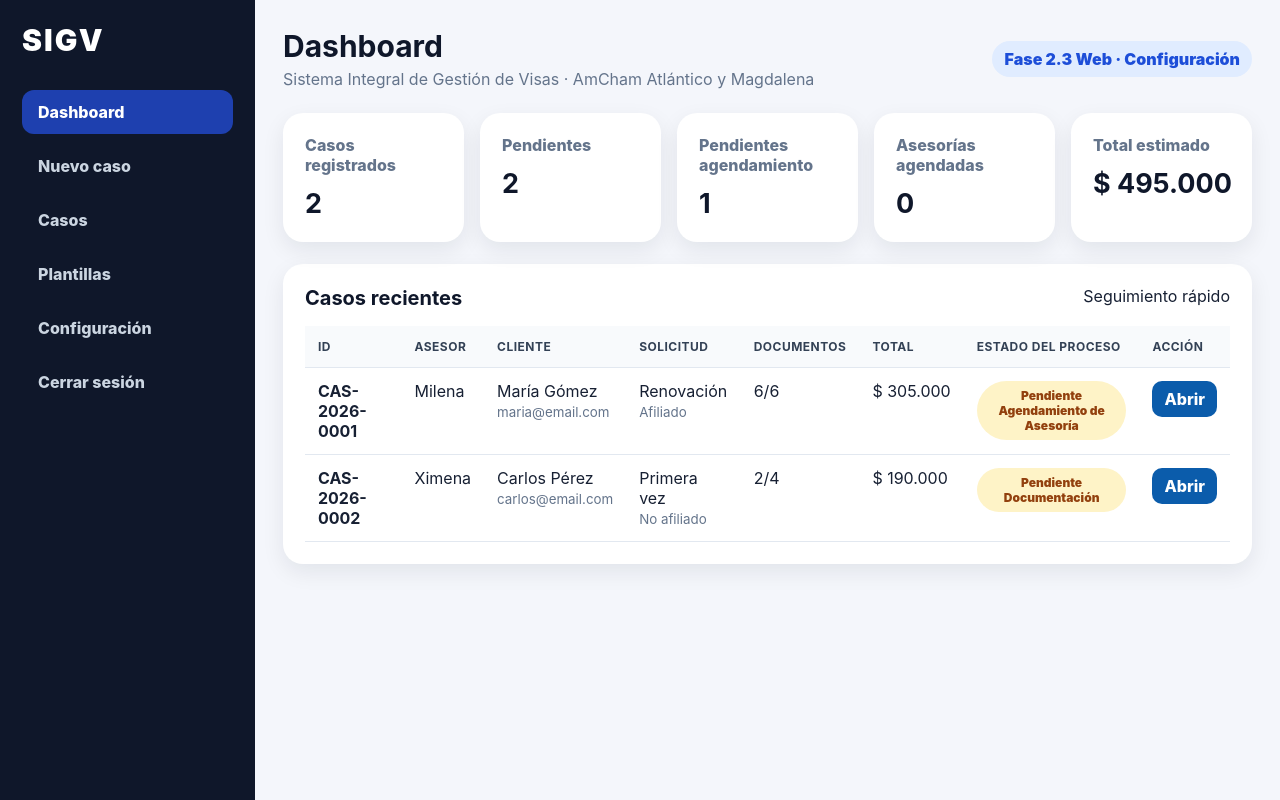
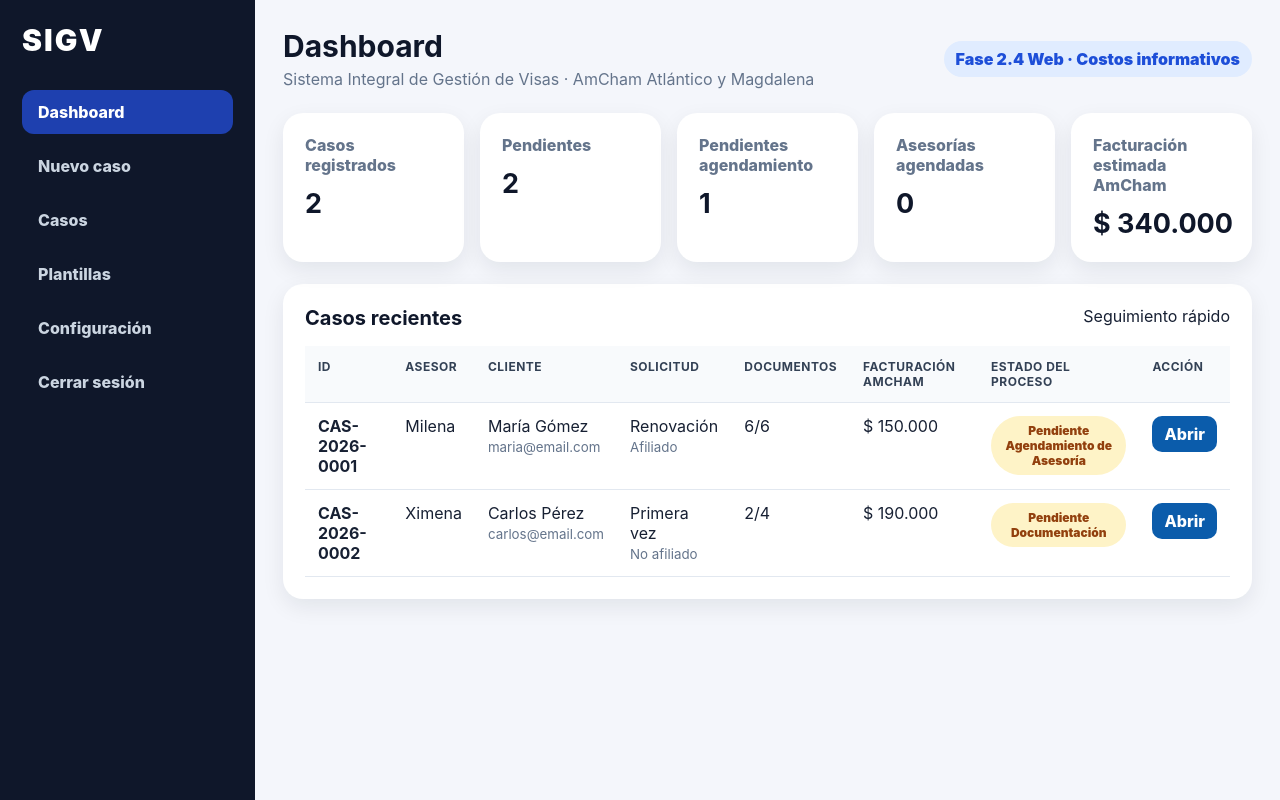
Before and after one commit to administrativacord/SIGV, a React (Vite) app: page / in a window 1280 px wide. Both pictures are taken after a click on the button "Ingresar". Built offline with nearby package versions, Linux system fonts and the light colour scheme.

Commit message:
Add files via upload

```diff
--- a/package.json
+++ b/package.json
@@ -1,6 +1,6 @@
 {
   "name": "sigv-web-fase-2",
-  "version": "2.3.0",
+  "version": "2.4.0",
   "private": true,
   "type": "module",
   "scripts": {
--- a/src/main.jsx
+++ b/src/main.jsx
@@ -2,7 +2,7 @@ import React, { useEffect, useMemo, useState } from 'react';
 import { createRoot } from 'react-dom/client';
 import './styles.css';
 
-const APP_VERSION = 'Fase 2.3 Web · Configuración';
+const APP_VERSION = 'Fase 2.4 Web · Costos informativos';
 
 const tarifasBase = {
   afiliado: { label: 'Afiliado', primeraVez: 150000, renovacion: 150000, actualizacion: 75000, globalEntry: null },
@@ -233,17 +233,19 @@ function calcularCaso(data, config = configuracionBase) {
   const tipoCliente = data.tipoCliente || data.tipoClienteKey;
   const tipoSolicitud = data.tipoSolicitud || data.tipoSolicitudKey;
   const tarifa = tarifas[tipoCliente]?.[tipoSolicitud];
-  const adicionalRenovacion = tipoSolicitud === 'renovacion' ? costos.envioDocumentacionBogota : 0;
+  const valorInformativoEnvioBogota = tipoSolicitud === 'renovacion' ? costos.envioDocumentacionBogota : 0;
   const requiereDerechos = tipoSolicitud === 'primeraVez' || tipoSolicitud === 'renovacion';
   const fedex = tipoSolicitud === 'primeraVez' && data.fedex ? Number(data.fedex) : 0;
-  const totalPesos = (tarifa || 0) + adicionalRenovacion + fedex;
+  // Solo la tarifa de asesoría corresponde a facturación/ingreso de AmCham.
+  // Los valores de envío, FedEx y derechos consulares son informativos para el presupuesto del cliente.
+  const totalPesos = tarifa || 0;
   const requeridos = documentosRequeridos(tipoSolicitud);
   const docs = data.documentos || data.documentosObj || {};
   const completos = requeridos.filter(id => docs[id]).length;
   const documentosCompletos = completos === requeridos.length;
   const estadoManualNormalizado = normalizarEstadoProceso(data.estadoManual);
   const estado = estadoManualNormalizado || estadoAutomaticoProceso(requeridos, data);
-  return { tarifa, adicionalRenovacion, requiereDerechos, fedex, totalPesos, requeridos, completos, documentosCompletos, estado, derechosConsularesUsd: costos.derechosConsularesUsd };
+  return { tarifa, valorInformativoEnvioBogota, adicionalRenovacion: valorInformativoEnvioBogota, requiereDerechos, fedex, totalPesos, requeridos, completos, documentosCompletos, estado, derechosConsularesUsd: costos.derechosConsularesUsd };
 }
 
 function textoSolicitud(id) {
@@ -495,7 +497,7 @@ function Dashboard({ casos, onOpen }) {
       <Card title="Pendientes" value={pendientes} />
       <Card title="Pendientes agendamiento" value={listos} />
       <Card title="Asesorías agendadas" value={agendados} />
-      <Card title="Total estimado" value={moneda(facturado)} />
+      <Card title="Facturación estimada AmCham" value={moneda(facturado)} />
     </section>
     <section className="panel mt">
       <div className="section-title">
@@ -534,9 +536,9 @@ function NuevoCaso({ form, setForm, calculo, guardarCaso, cambiarTipoSolicitud,
         </label>
       </div>
 
-      {form.tipoSolicitud === 'primeraVez' && <label>Si la visa es aprobada, devolución de pasaporte por FedEx
+      {form.tipoSolicitud === 'primeraVez' && <label>Valor informativo FedEx si la visa es aprobada
         <select value={form.fedex} onChange={e => setForm({ ...form, fedex: e.target.value })}>
-          <option value="">No incluir todavía</option>
+          <option value="">No aplica / pendiente por definir</option>
           <option value={config.costos.fedexDomicilio}>Domicilio - {moneda(config.costos.fedexDomicilio)}</option>
           <option value={config.costos.fedexAltoPrado}>Recoger en FedEx Alto Prado - {moneda(config.costos.fedexAltoPrado)}</option>
         </select>
@@ -623,7 +625,7 @@ function CaseTable({ casos, onOpen, compacto = false }) {
           {!compacto && <th>Teléfono</th>}
           <th>Solicitud</th>
           <th>Documentos</th>
-          <th>Total</th>
+          <th>Facturación AmCham</th>
           <th>Estado del Proceso</th>
           <th>Acción</th>
         </tr>
@@ -730,9 +732,9 @@ function DetalleCaso({ caso, onBack, onSave, config }) {
         </label>
       </div>
 
-      {edit.tipoSolicitudKey === 'primeraVez' && <label>Si la visa es aprobada, devolución de pasaporte por FedEx
+      {edit.tipoSolicitudKey === 'primeraVez' && <label>Valor informativo FedEx si la visa es aprobada
         <select value={edit.fedex || ''} onChange={e => setEdit({ ...edit, fedex: e.target.value })}>
-          <option value="">No incluir todavía</option>
+          <option value="">No aplica / pendiente por definir</option>
           <option value={config.costos.fedexDomicilio}>Domicilio - {moneda(config.costos.fedexDomicilio)}</option>
           <option value={config.costos.fedexAltoPrado}>Recoger en FedEx Alto Prado - {moneda(config.costos.fedexAltoPrado)}</option>
         </select>
@@ -862,11 +864,15 @@ function Checklist({ tipoSolicitud, documentos, onChange }) {
 function Resumen({ calculo, fechaAsesoria, horaAsesoria }) {
   return <section className="panel summary">
     <h2>Resumen automático</h2>
-    <Line label="Valor asesoría" value={moneda(calculo.tarifa)} />
-    <Line label="Envío documentación Bogotá" value={moneda(calculo.adicionalRenovacion)} />
-    <Line label="FedEx devolución pasaporte" value={moneda(calculo.fedex)} />
-    <Line label="Derechos consulares" value={calculo.requiereDerechos ? `USD ${calculo.derechosConsularesUsd}` : 'No aplica'} />
-    <div className="total"><span>Total en pesos</span><strong>{moneda(calculo.totalPesos)}</strong></div>
+    <Line label="Valor asesoría AmCham" value={moneda(calculo.tarifa)} />
+    <div className="total"><span>Total a facturar por AmCham</span><strong>{moneda(calculo.totalPesos)}</strong></div>
+    <div className="info-box">
+      <strong>Valores informativos para el cliente</strong>
+      <p>Estos valores no ingresan a AmCham y no hacen parte de nuestra facturación. Se muestran únicamente para que el cliente los tenga en cuenta en su presupuesto y los pague directamente cuando corresponda.</p>
+      <Line label="Envío documentación Bogotá / Renovación" value={calculo.valorInformativoEnvioBogota ? moneda(calculo.valorInformativoEnvioBogota) : 'No aplica'} />
+      <Line label="FedEx devolución pasaporte" value={calculo.fedex ? moneda(calculo.fedex) : 'No aplica / pendiente por definir'} />
+      <Line label="Derechos consulares" value={calculo.requiereDerechos ? `USD ${calculo.derechosConsularesUsd}` : 'No aplica'} />
+    </div>
     <div className={claseEstado(calculo.estado)}>{calculo.estado}</div>
     <p className="hint">Documentos recibidos: {calculo.completos}/{calculo.requeridos.length}. El estado del proceso se actualiza según los documentos recibidos o la selección manual de la asesora.</p>
     {(fechaAsesoria || horaAsesoria) && <p className="hint"><strong>Asesoría:</strong> {fechaAsesoria || 'sin fecha'} {horaAsesoria || ''}</p>}
@@ -968,7 +974,7 @@ function Configuracion({ config, setConfig }) {
       <div className="section-title">
         <div>
           <h2>Tarifas de asesoría</h2>
-          <p>Estos valores alimentan automáticamente el cálculo de Nuevo caso, Casos y Resumen automático.</p>
+          <p>Estos valores sí corresponden a ingresos/facturación de AmCham y alimentan el cálculo de Nuevo caso, Casos y Resumen automático.</p>
         </div>
         <span className="auto-save">Guardado automático</span>
       </div>
@@ -990,8 +996,8 @@ function Configuracion({ config, setConfig }) {
     <section className="panel">
       <div className="section-title">
         <div>
-          <h2>Costos adicionales</h2>
-          <p>Valores usados para envío de documentación, FedEx y derechos consulares.</p>
+          <h2>Valores informativos para el cliente</h2>
+          <p>Estos valores no suman a la facturación de AmCham. Solo sirven para informar al cliente costos que debe pagar directamente a terceros, al consulado o al proveedor correspondiente.</p>
         </div>
       </div>
       <div className="two-cols">
@@ -1032,7 +1038,7 @@ function Configuracion({ config, setConfig }) {
 
     <section className="panel actions-row">
       <button type="button" className="secondary fit" onClick={restaurarValoresBase}>Restaurar configuración base</button>
-      <span className="hint">La configuración se guarda en el navegador durante esta fase local.</span>
+      <span className="hint">La configuración se guarda en el navegador durante esta fase local. Los valores informativos no se suman a la facturación de AmCham.</span>
     </section>
   </div>;
 }
--- a/src/styles.css
+++ b/src/styles.css
@@ -107,3 +107,7 @@ header span { background: #e0ecff; color: #1d4ed8; padding: 8px 12px; border-rad
 .advisor-list { display: grid; gap: 10px; margin-bottom: 16px; }
 .advisor-row, .add-row { display: grid; grid-template-columns: 1fr auto; gap: 10px; align-items: center; }
 .danger { background: #fee2e2; color: #991b1b; }
+.info-box { margin-top: 14px; padding: 16px; background: #f8fafc; border: 1px solid #dbeafe; border-radius: 16px; }
+.info-box strong { display: block; color: #0f172a; margin-bottom: 6px; }
+.info-box p { margin: 0 0 8px; color: #475569; font-size: 14px; line-height: 1.45; }
+.info-box .line:last-child { border-bottom: 0; }
```
Also changed, not shown: 1 other file (tests, documents, lock files or other folders).
